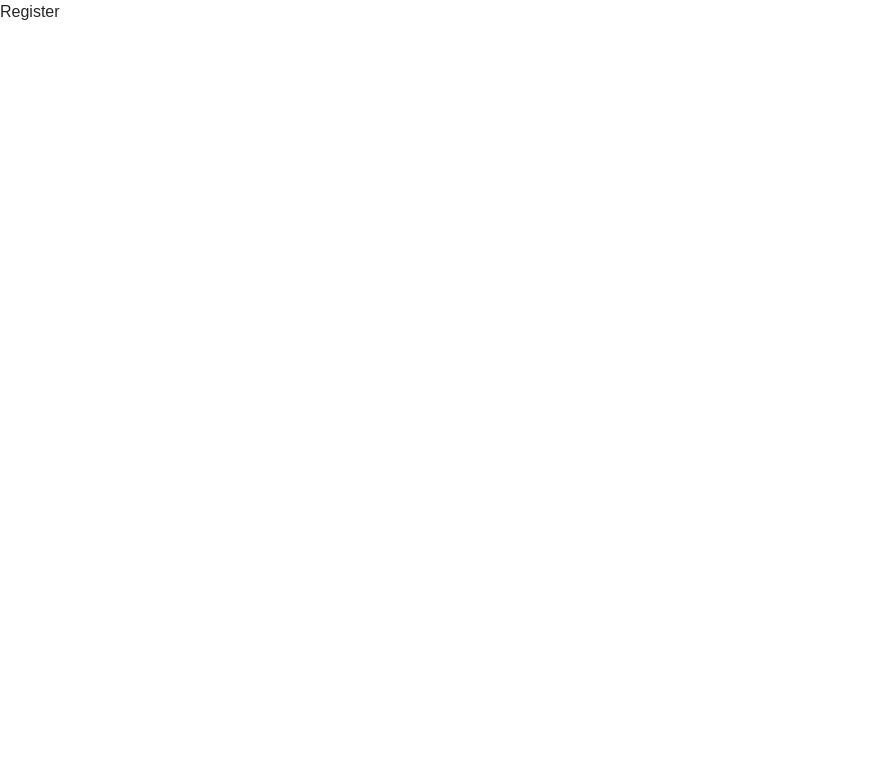
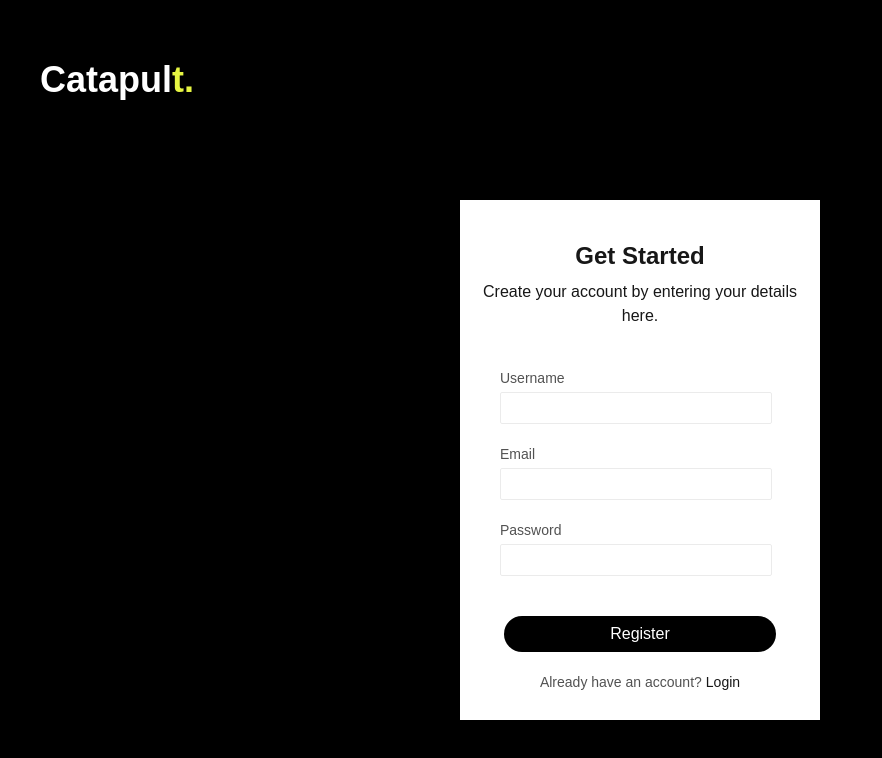
Before and after one commit to Sarthak8707/catapult, a React (Vite) app in the folder frontend/: page /register in a window 1280 px wide. Shown: the top 758 px of the page, without its empty margins (0-882 px from the left). Built offline with nearby package versions, Linux system fonts and the light colour scheme.

Commit message:
feat(auth): register page

```diff
--- a/frontend/src/pages/Projects.tsx
+++ b/frontend/src/pages/Projects.tsx
@@ -19,7 +19,7 @@ const Projects = () => {
   >([]);
 
   useEffect(() => {
-    const getSegments = async () => {
+    const getProjects = async () => {
       try {
         const response = await axios.get(`http://localhost:3000/me/projects`, {
           headers: {
@@ -37,7 +37,7 @@ const Projects = () => {
       }
     }
 
-    getSegments();
+    getProjects();
   }, [])
 
   return (
--- a/frontend/src/pages/Register.tsx
+++ b/frontend/src/pages/Register.tsx
@@ -1,9 +1,122 @@
-import React from 'react'
+import axios from 'axios';
+import React, { useState } from 'react'
+import { Link, useNavigate } from 'react-router-dom'
+import Cookies from "js-cookie";
+import { Spinner } from '@/components/ui/spinner';
 
 const Register = () => {
-  return (
-    <div>Register</div>
-  )
+
+    const navigate = useNavigate();
+
+
+    const [formData, setFormData] = useState<{
+        username: string, password: string, email: string
+    }>({
+        username: "",
+        password: "",
+        email: ""
+    });
+
+    const [registering, setRegistering] = useState<boolean>(false);
+    const [registerError, setRegisterError] = useState(false);
+
+    const handleChange = (e: React.ChangeEvent<HTMLInputElement>) => {
+        const { name, value } = e.target
+
+        setFormData((prev) => ({
+            ...prev, [name]: value
+        }))
+    }
+
+
+    const handleSubmit = async () => {
+        setRegistering(true);
+
+        try {
+            const response = await axios.post(`http://localhost:3000/auth/register`, formData);
+            const token = response.data.token;
+            const projectID = response.data.projectID;
+            const username = response.data.username;
+
+            Cookies.set("token", token);
+            window.localStorage.setItem("username", username);
+            //if(projectID)  navigate(`/projects/${projectID}`);
+            navigate(`/projects`);
+        }
+        catch (err) {
+           if(axios.isAxiosError(err)) setRegisterError(true);
+           console.log("err", err);
+        }
+        finally{
+            setRegistering(false);
+        }
+    }
+
+    return (
+        <div className='min-h-screen bg-black items-center  flex flex-col'>
+            <div className='h-20 flex items-center justify-start mt-10'>
+                <div className='w-300 text-white text-4xl font-semibold flex'><div>Catapul</div>
+                    <div className='text-[#e6f542]'>t.</div>
+                </div>
+            </div>
+            <div className='mt-20 h-130 w-90 bg-white rounded-none flex flex-col items-center'>
+                <div className='mt-10 text-center'>
+                    <div className='text-2xl font-semibold text-neutral-900'> Get Started </div>
+                    <div className='mt-2 text-neutral-900 px-5'> Create your account by entering your details here. </div>
+                </div>
+
+                <div className='w-70 mt-10 flex flex-col gap-5'>
+                    <div className=''>
+                        <div className='text-sm text-neutral-600 '>Username</div>
+                        <div className='mt-1'>
+                            <input type="text" name="username" className='border w-68 h-8 rounded-xs'
+                                value={formData.username} onChange={(e) => handleChange(e)} />
+                        </div>
+                    </div>
+
+                    <div className=''>
+                        <div className='text-sm text-neutral-600 '>Email</div>
+                        <div className='mt-1'>
+                            <input type="text" name="email" className='border w-68 h-8 rounded-xs'
+                                value={formData.email} onChange={(e) => handleChange(e)} />
+                        </div>
+                    </div>
+
+                    <div className=''>
+                        <div className='text-sm text-neutral-600'>Password</div>
+                        <div className='mt-1'>
+                            <input type="text" name="password" className='border w-68 h-8 rounded-xs'
+                                value={formData.password} onChange={(e) => handleChange(e)} />
+                        </div>
+                    </div>
+                </div>
+
+                <div className='mt-4'>
+                    <div className=' border-red-400 h-15 flex flex-col'>
+
+                        <div> {registerError && <> <div className='text-red-600 text-sm text-center'>
+                             Username or Password is Incorrect
+                        </div> </>} </div>
+
+                        <button className='mt-auto bg-black w-68 h-9 text-white rounded-full cursor-pointer
+                        hover:bg-neutral-900 transition-colors duration-200'
+                            onClick={handleSubmit} disabled={registering}>
+                            {registering ? <div className='flex gap-2 items-center justify-center'><Spinner /> Creating Account...</div> : <div>Register</div> }
+                        </button>
+                    </div>
+
+                    <div className='text-sm text-neutral-600 text-center mt-5 flex justify-center gap-1'>
+                        <div>Already have an account?</div>
+                        <div className='text-neutral-900'>
+                            <Link to="/login">Login</Link>
+                        </div>
+                    </div>
+                </div>
+            </div>
+
+
+        </div>
+    )
 }
 
 export default Register
```
Also changed, not shown: 1 other file (tests, documents, lock files or other folders).
